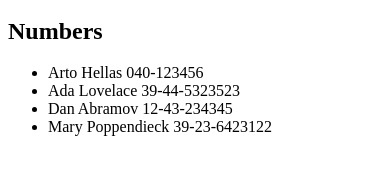
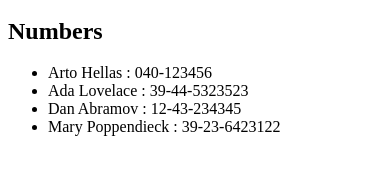
Before and after one commit to dorobila/FullstackOpen, a React (Create React App) app in the folder fullstack_part2/phone_book/: page / in a window 390 px wide. Shown: the part 220-394 px from the top of the page. Built offline with nearby package versions, Linux system fonts and the light colour scheme; data requests are answered from the project's data file.

Commit message:
2.11: The Phonebook Step6 exercise

```diff
--- /dev/null
+++ b/fullstack_part2/phone_book/db.json
@@ -0,0 +1,24 @@
+{
+  "persons": [
+    {
+      "name": "Arto Hellas",
+      "number": "040-123456",
+      "id": 1
+    },
+    {
+      "name": "Ada Lovelace",
+      "number": "39-44-5323523",
+      "id": 2
+    },
+    {
+      "name": "Dan Abramov",
+      "number": "12-43-234345",
+      "id": 3
+    },
+    {
+      "name": "Mary Poppendieck",
+      "number": "39-23-6423122",
+      "id": 4
+    }
+  ]
+}
--- a/fullstack_part2/phone_book/src/App.js
+++ b/fullstack_part2/phone_book/src/App.js
@@ -1,19 +1,21 @@
-import React, { useState } from "react";
+import React, { useState, useEffect } from "react";
+import axios from "axios";
 
 import Filter from "./Components/Filter";
 import PhoneBook from "./Components/PhoneBook";
 import PersonForm from "./Components/PersonForm";
 
 const App = () => {
-  const [persons, setPersons] = useState([
-    { name: "Arto Hellas", number: "040-123456" },
-    { name: "Ada Lovelace", number: "39-44-5323523" },
-    { name: "Dan Abramov", number: "12-43-234345" },
-    { name: "Mary Poppendieck", number: "39-23-6423122" }
-  ]);
+  const [persons, setPersons] = useState([]);
   const [newName, setNewName] = useState("");
   const [newNumber, setNewNumber] = useState("");
   const [showFilter, setshowFilter] = useState("");
+
+  useEffect(() => {
+    axios.get("http://localhost:3001/persons").then(response => {
+      setPersons(response.data);
+    });
+  }, []);
 
   const addNewName = e => {
     e.preventDefault();
--- a/fullstack_part2/phone_book/src/Components/PhoneBook.js
+++ b/fullstack_part2/phone_book/src/Components/PhoneBook.js
@@ -9,7 +9,7 @@
 
   return newPersonArray.map(person => (
     <li key={person.name}>
-      {person.name} {person.number}
+      {person.name} : {person.number}
     </li>
   ));
 };
```
Also changed, not shown: fullstack_part2/phone_book/package.json (+6 -1 lines), 1 other file (tests, documents, lock files or other folders).
